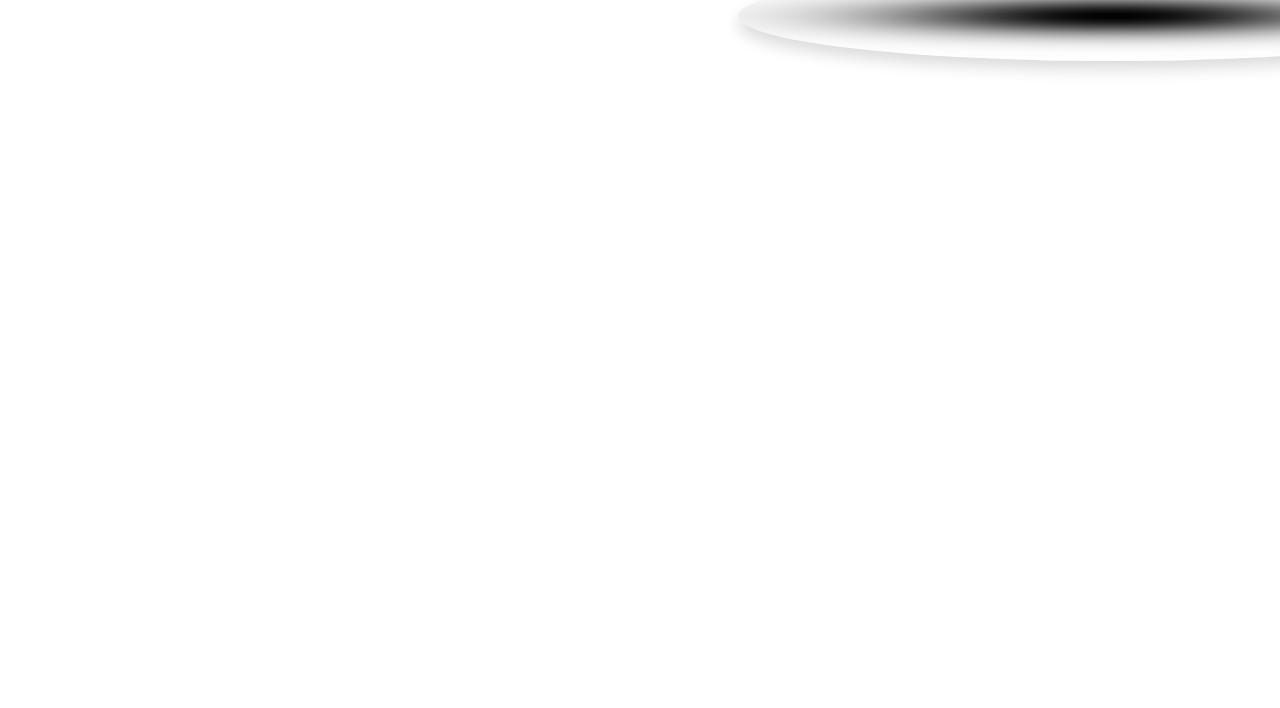
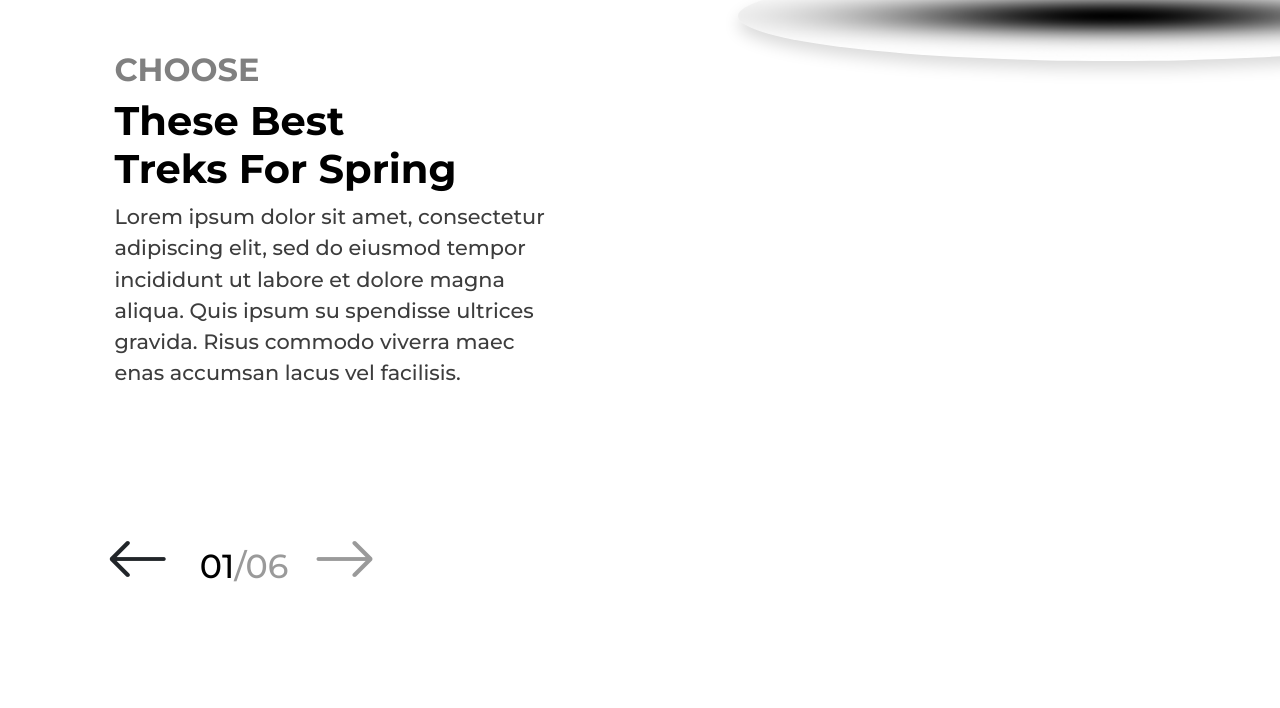
Before and after one commit to kuttim/koolitus, a plain HTML site: page matkaklubi/index.html in a window 1280 px wide. Shown: the part 959-1667 px from the top of the page. Before the commit the page ends 1110 px from the top, so only its background shows below. Drawn offline with nearby package versions, Linux system fonts and the light colour scheme.

Commit message:
add treks section & bootstrap arrows

```diff
--- a/matkaklubi/index.html
+++ b/matkaklubi/index.html
@@ -9,6 +9,7 @@
     <link href="https://cdn.jsdelivr.net/npm/bootstrap@5.0.2/dist/css/bootstrap.min.css" rel="stylesheet"
         integrity="sha384-EVSTQN3/azprG1Anm3QDgpJLIm9Nao0Yz1ztcQTwFspd3yD65VohhpuuCOmLASjC" crossorigin="anonymous">
     <link rel="preconnect" href="https://fonts.googleapis.com">
+    <link rel="stylesheet" href="https://cdn.jsdelivr.net/npm/bootstrap-icons@1.3.0/font/bootstrap-icons.css">
     <link rel="preconnect" href="https://fonts.gstatic.com" crossorigin>
     <link href="https://fonts.googleapis.com/css2?family=Montserrat:ital,wght@0,500;0,700;0,800;1,400&display=swap"
         rel="stylesheet">
@@ -48,6 +49,25 @@
                 <div class="shadow"></div>
             </div>
         </div>
+        <div class="treks-row">
+            <div class="treks-section">
+                <h2>Choose</h2>
+                <h1>These best <br>treks for spring</h1>
+                <p>Lorem ipsum dolor sit amet, consectetur <br>adipiscing elit, sed do eiusmod tempor <br>incididunt ut labore et dolore magna <br>aliqua. Quis ipsum su spendisse ultrices <br>gravida. Risus commodo viverra maec <br>enas accumsan lacus vel facilisis.</p>
+                <div class="arrows">
+                    <i class="bi bi-arrow-left"></i>
+                    <p class="first">01</p>
+                    <p class="second">/06</p>
+                    <i class="bi bi-arrow-right"></i>
+                </div>
+            </div>
+            <!---<div class="img-gallery">
+                <img src="./assets/1.png">
+                <img src="./assets/2.png">
+                <img src="./assets/3.png">
+            </div>--->
+         </div>
+
     </div>
 </body>
 
--- a/matkaklubi/styles/style.css
+++ b/matkaklubi/styles/style.css
@@ -1,4 +1,4 @@
-body {
+ body {
     font-family: 'Montserrat', sans-serif;
     overflow-x: hidden;
 }
@@ -138,3 +138,86 @@
     top: 15px;
     left: -40px;
 }
+
+.treks-section {
+   position: relative;
+   top: -100px;
+}
+.treks-section > h2 {
+    color: grey;
+    font-weight: 600;
+    text-transform: uppercase;
+    padding-left: 8%;
+}
+
+.treks-section > h1 {
+    text-transform: capitalize;
+    color: #000000;
+    font-weight: 600;
+    padding-left: 8%;
+}
+
+.treks-section > p {
+    color: #3D3D3D;
+    font-weight: 400;
+    position: relative;
+    font-size: 20.83px;
+    left: 8%;
+}
+
+.treks-row {
+    display: flex;
+    margin-left: 80px;
+    flex-direction: row;
+
+}
+
+.person-list {
+    display: flex;
+    justify-content: flex-end;
+}
+
+.img-gallery {
+    display: flex;
+    justify-content: flex-end;
+}
+
+.img-gallery > img {
+  width: 309px;
+  height: 406px;
+  padding: 34px;
+  object-fit: cover;
+}
+
+.arrows {
+    display: flex;
+    justify-content: flex-start;
+    margin-left: 6%;
+    padding-top: 25%;
+}
+
+.arrows > .first {
+    padding-top: 5%;
+    font-weight: 400;
+    font-size: 33.33px;
+    color: #000000;
+    padding-left: 30px;
+    margin-top: 10px;
+}
+
+.arrows > .second {
+    padding-top: 5%;
+    font-weight: 400;
+    font-size: 33.33px;
+    color: #9A9A9A;
+    margin-top: 10px;
+}
+.bi-arrow-left {
+    font-size: 64px;
+}
+
+.bi-arrow-right {
+    padding-left: 6%;
+    font-size: 64px;
+    color: #9A9A9A;
+}
```
Also changed, not shown: matkaklubi/assets/1.png (added), matkaklubi/assets/2.png (added), matkaklubi/assets/3.png (added).
